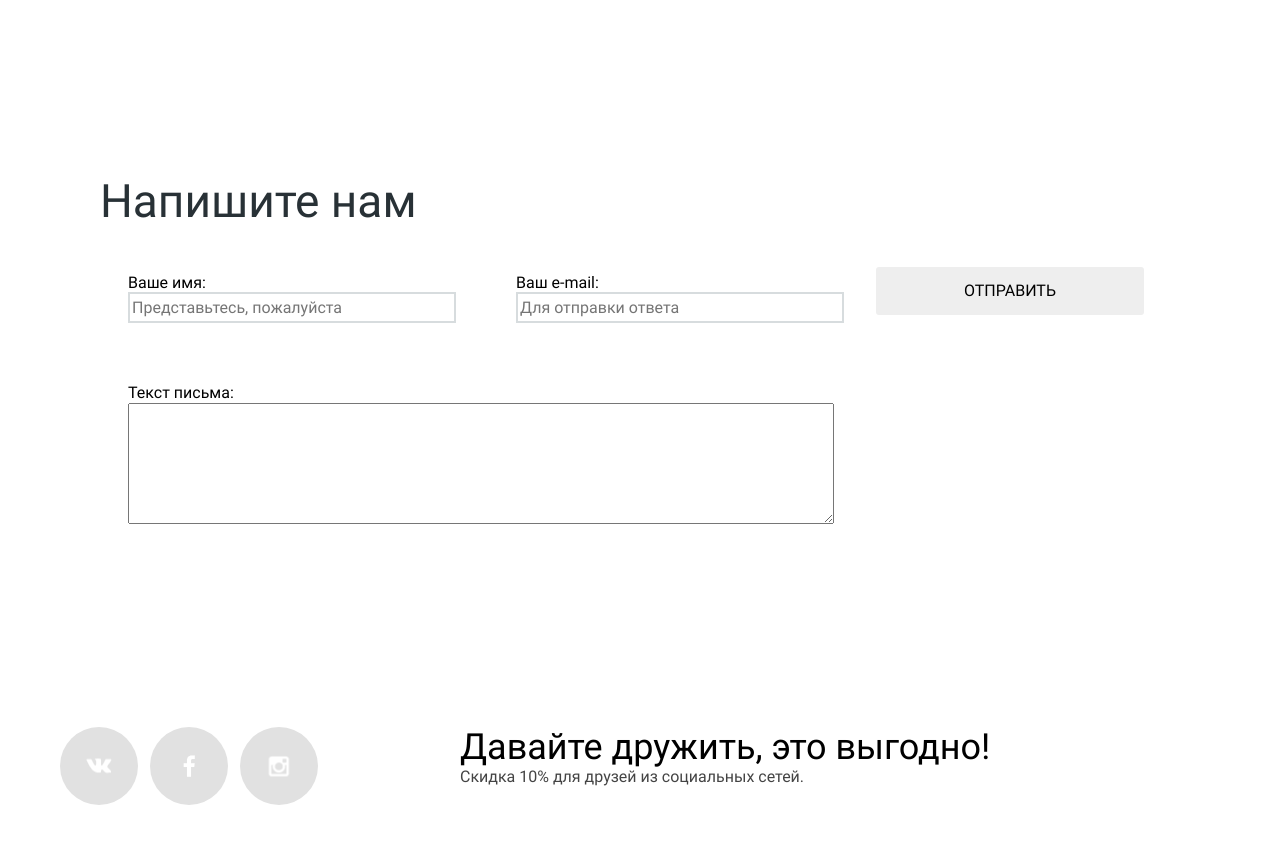
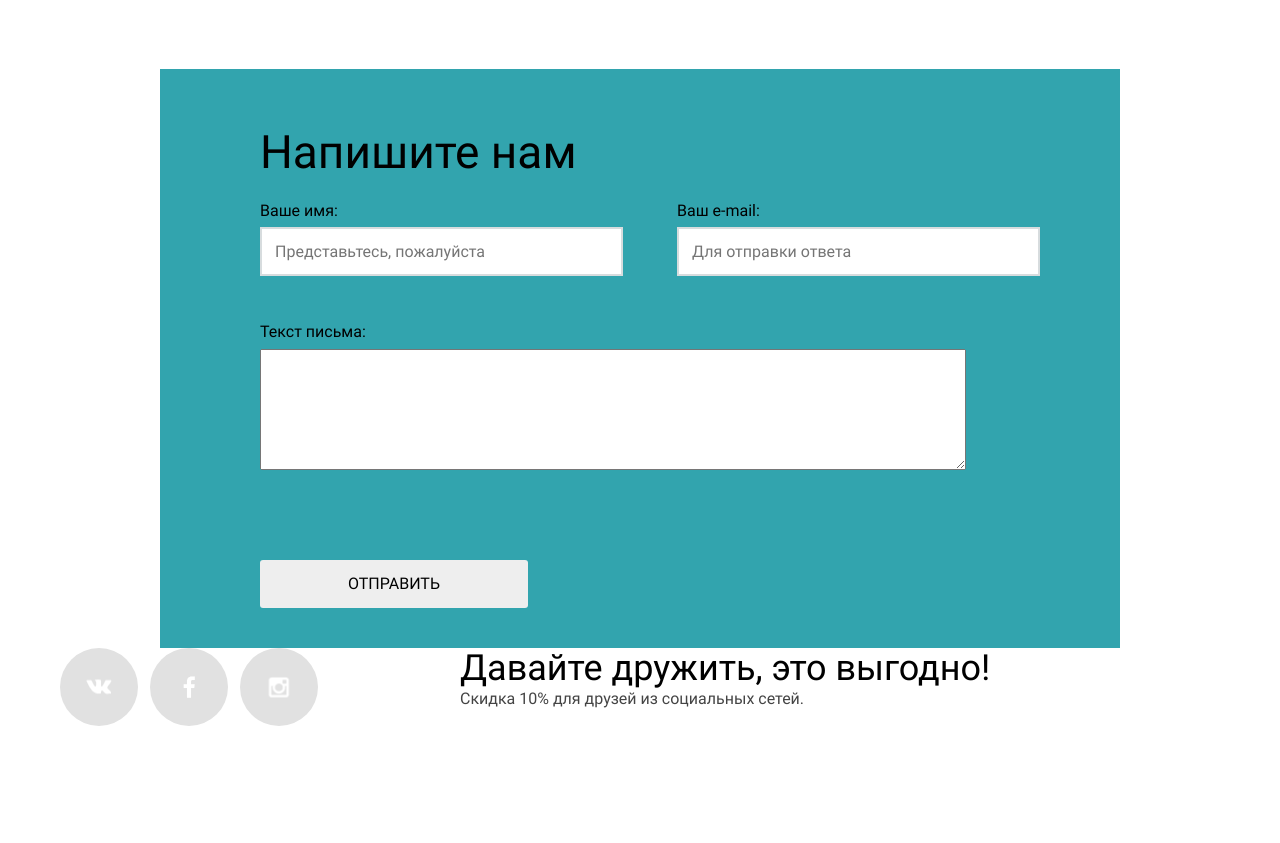
Before and after one commit to KornienkoNata/224021-nerds, a plain HTML site: page index.html in a window 1280 px wide. Shown: the part 2197-3040 px from the top of the page. After the commit the page ends 2981 px from the top, so only its background shows below. Drawn offline with nearby package versions, Linux system fonts and the light colour scheme.

Commit message:
домой

```diff
--- a/css/style.css
+++ b/css/style.css
@@ -68,6 +68,7 @@ body {
   vertical-align: middle;
   font-size: 55px;
   font-weight: 500;
+  color: #000000;
 }
 
 .header-logo {
@@ -549,43 +550,54 @@ p.contact-name {
 }
 
 .feedback {
+  margin: 0 auto;
   display: block;
-  float:left
-  width: 960px;
-  height: 590px;
-  background-color: #ffffff;
-  padding-left: 100px;
-  padding-top: 68px;
+  width: 780px;
+  background-color: #32a4ae;
+  padding: 57px  80px 40px 100px;
 }
 
 .feedback h2{
+  margin:0;
+  margin-bottom: 23px;
+  padding: 0;
   font-size: 46px;
   font-weight: 500;
+  color: #000000;
 }
+
 
 .feedback-form-group{
   display: block;
-  padding: 7px 28px;
   margin-bottom: 47px;
 }
 
-.feedback-form-group {
+.block-name{
   float: left;
-  margin-right: 4px;
+}
+
+.block-email{
+  float: right;
+}
+
+.block-message{
+  float: left;
 }
 
 .feedback-form-group:focus {
-  color:#000;
+  color:#000000;
 }
 
 .feedback-form-group input[type="text"] {
-  width: 320px;
+  width: 346px;
+  padding: 10px 0px 10px 13px;
   height: 25px;
   border: 2px solid #d7dcde;
 }
 
 .feedback-form-group label {
   display: block;
+  margin-bottom: 7px;
   font-weight: 500;
   color: #000000;
 }
@@ -698,7 +710,7 @@ height: 115px;
 
 .sorting-list {
   float: left;
-  margin-left:0;
+  margin-left: 0;
 }
 
 .sorting h2 {
@@ -706,6 +718,7 @@ height: 115px;
   font-size: 18px;
   text-transform: uppercase;
   font-weight: 700;
+  color: #000000;
 }
 
 
@@ -1031,6 +1044,7 @@ legend {
   font-size: 18px;
   font-weight: 700;
   text-transform: uppercase;
+  color:#000000;
 }
 
 
@@ -1112,6 +1126,7 @@ input[type="radio"]:checked + label::after {
 
 .submit {
   display: block;
+  float: left;
   padding: 14px 87px;
   margin-top: 39px;
   margin-left: 0px;
--- a/index.html
+++ b/index.html
@@ -159,24 +159,26 @@
     </main>
 
     <!--Всплывающий блок обратной связи-->
-    <div class="feedback">
+    <div class="feedback clearfix">
+
         <h2>Напишите нам</h2>
         <form class="feedback-form" action="https://echo.htmlacademy.ru" method="post">
-        <div class="feedback-form-group">
+          <div class="feedback-form-group block-name">
             <label for="fullname">Ваше имя:</label>
             <input type="text" name="fullname" id="fullname" placeholder="Представьтесь, пожалуйста">
           </div>
-        <div class="feedback-form-group">
+          <div class="feedback-form-group block-email">
             <label for="email">Ваш e-mail: </label>
             <input type="text" name="email" id="email" placeholder="Для отправки ответа">
           </div>
-        <div class="feedback-form-group">
+          <div class="feedback-form-group block-message">
             <label for="message">Текст письма: </label>
             <textarea  name="message" id="message" rows="15" cols="100" placeholder="В свободной форме">
             </textarea>
           </div>
           <button class="submit" type="submit">Отправить</button>
         </form>
+
     </div>
     <footer class="main-footer">
       <div class="container clearfix">
```
Also changed, not shown: catalog.html (+8 -8 lines). Lines whose indentation alone changed are shown as unchanged.
